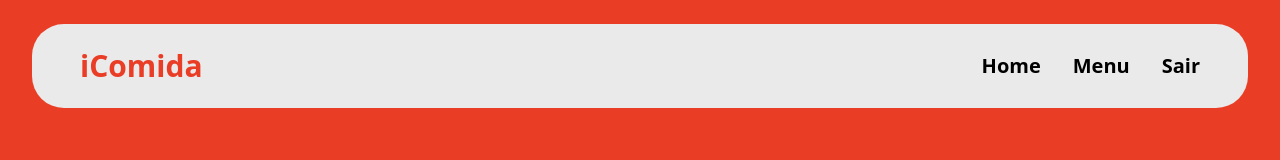
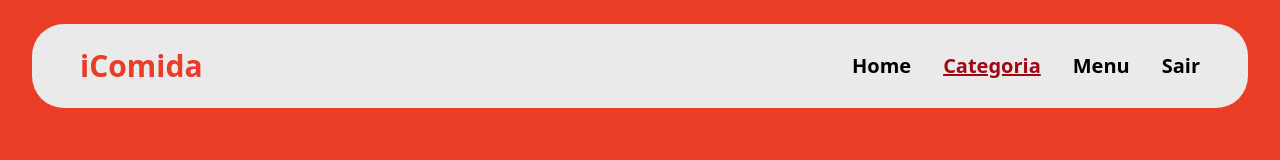
Before and after one commit to grupo01-turma-java81/icomida-frontend, a React (Vite) app: page /categoria in a window 1280 px wide. Shown: the top 160 px of the page. Built offline with nearby package versions, Linux system fonts and the light colour scheme; no server answers; sample sign-in values are in the browser's storage.

Commit message:
feat: adicionando indicador de pagina categoria

```diff
--- a/src/components/categoria/Categoria.tsx
+++ b/src/components/categoria/Categoria.tsx
@@ -92,6 +92,7 @@
        </Link>
         <nav className="space-x-8 text-xl flex items-center">
           <Link to="/home" className="hover:text-red-500 font-semibold transition-colors">Home</Link>
+          <span className="text-red-800 underline font-semibold">Categoria</span>
           <Link to="/menu" className="hover:text-red-500 font-semibold transition-colors">Menu</Link>
           <Link to="/login" className="hover:text-red-500 font-semibold transition-colors">Sair</Link>
         </nav>
```
